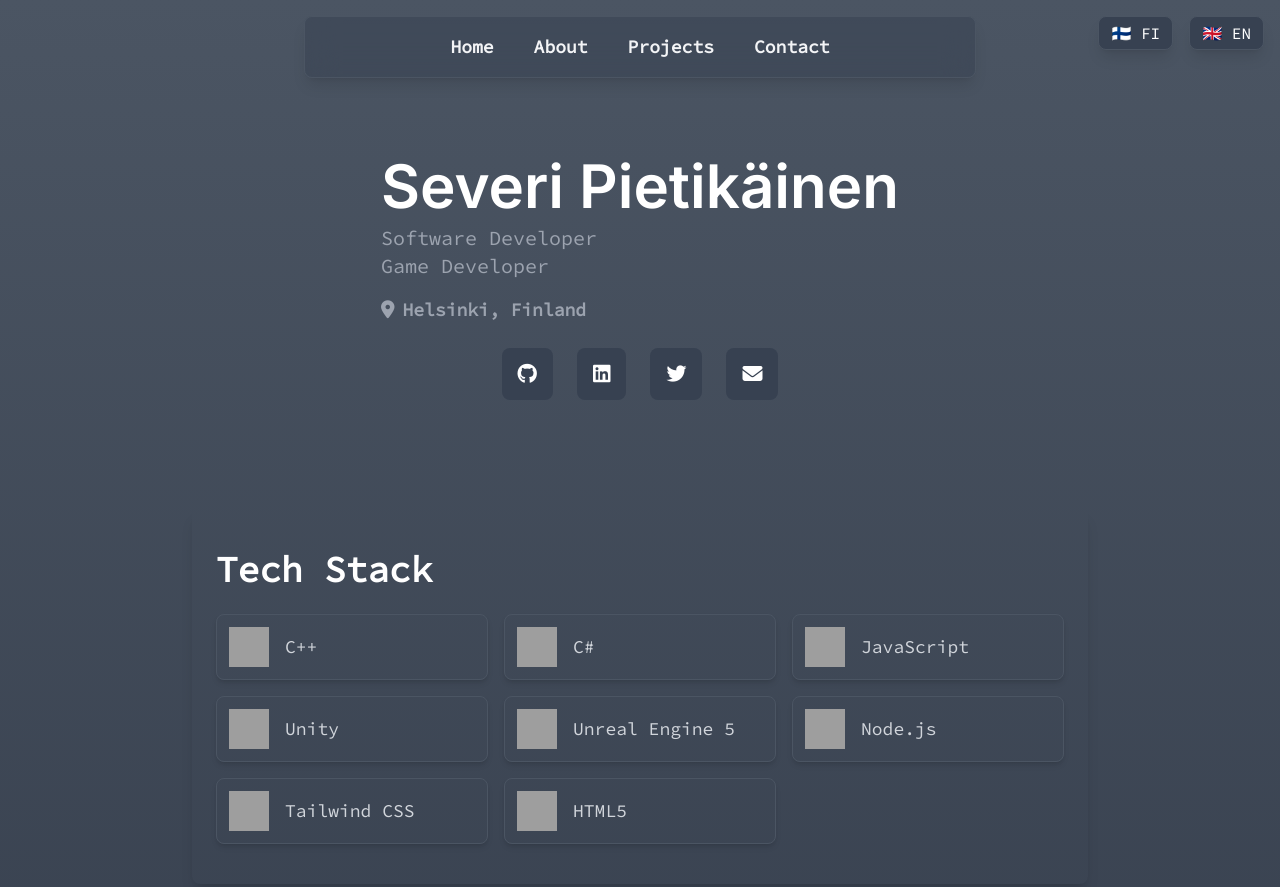
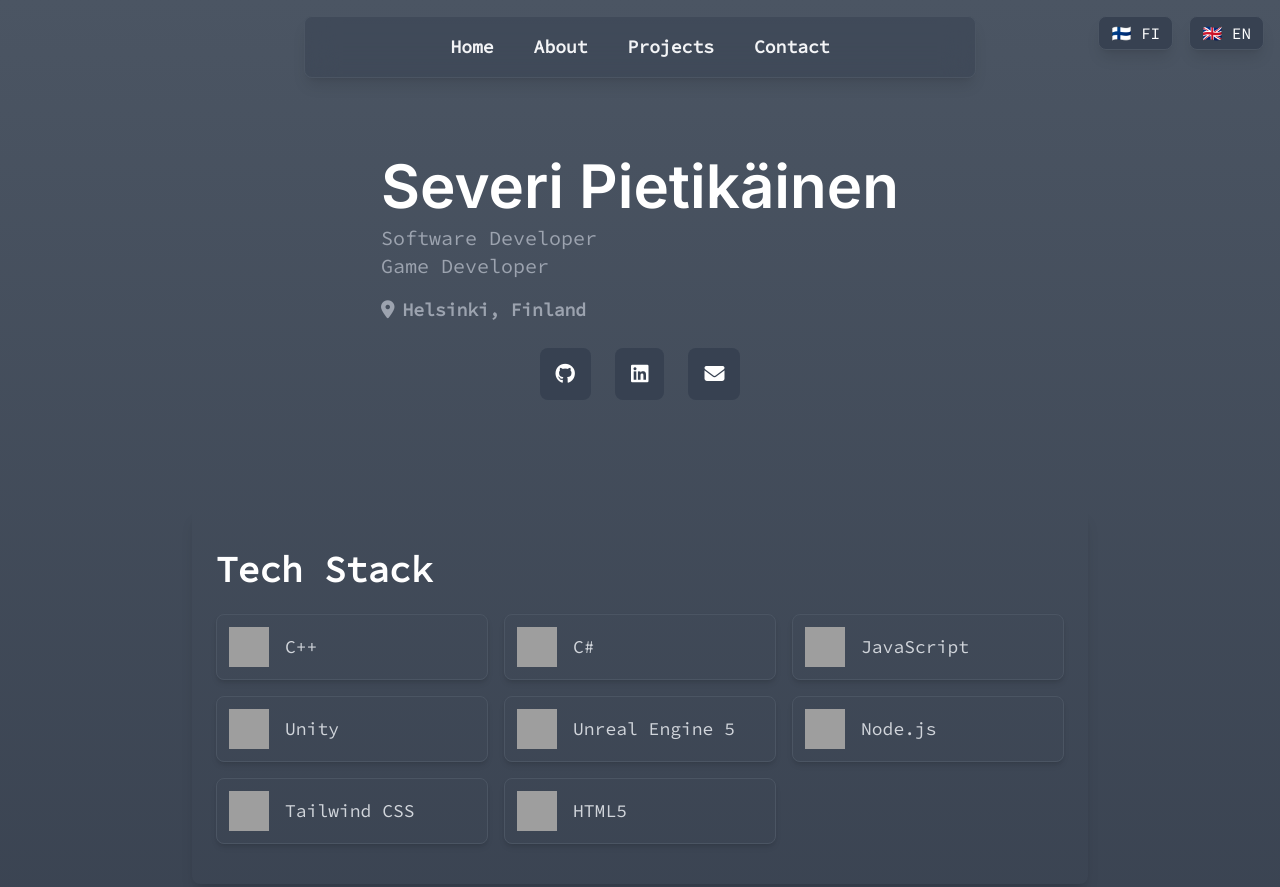
Before and after one commit to severipietikainen/Portfolio, a website: page TheWebsite/Public/home.html in a window 1280 px wide. Shown: the top 887 px of the page. Drawn offline with nearby package versions, Linux system fonts and the light colour scheme; grey boxes are pictures that could not be loaded; a script that the page names is missing.

Commit message:
npm vercel

```diff
--- a/TheWebsite/Public/home.html
+++ b/TheWebsite/Public/home.html
@@ -53,12 +53,10 @@
                 <i class="fab fa-github text-xl"></i>
              </a>
                 </a>
-                <a href="" class="bg-gray-700 hover:bg-blue-500 text-white font-bold py-3 px-4 rounded-lg transition" style="font-family: 'Source Code Pro', monospace;">
+                <a href="https://www.linkedin.com/in/severi-pietikäinen/" class="bg-gray-700 hover:bg-blue-500 text-white font-bold py-3 px-4 rounded-lg transition" style="font-family: 'Source Code Pro', monospace;">
                     <i class="fab fa-linkedin text-xl"></i>
                 </a>
-                <a href="" class="bg-gray-700 hover:bg-blue-500 text-white font-bold py-3 px-4 rounded-lg transition" style="font-family: 'Source Code Pro', monospace;">
-                    <i class="fab fa-twitter text-xl"></i>
-                </a>
+
                 <a href="mailto:Severi.pietikainen1@gmail.com" target="_blank" class="bg-gray-700 hover:bg-blue-500 text-white font-bold py-3 px-4 rounded-lg transition">
                     <i class="fas fa-envelope text-xl"></i>
                 </a>
```
Also changed, not shown: 1 other file.
